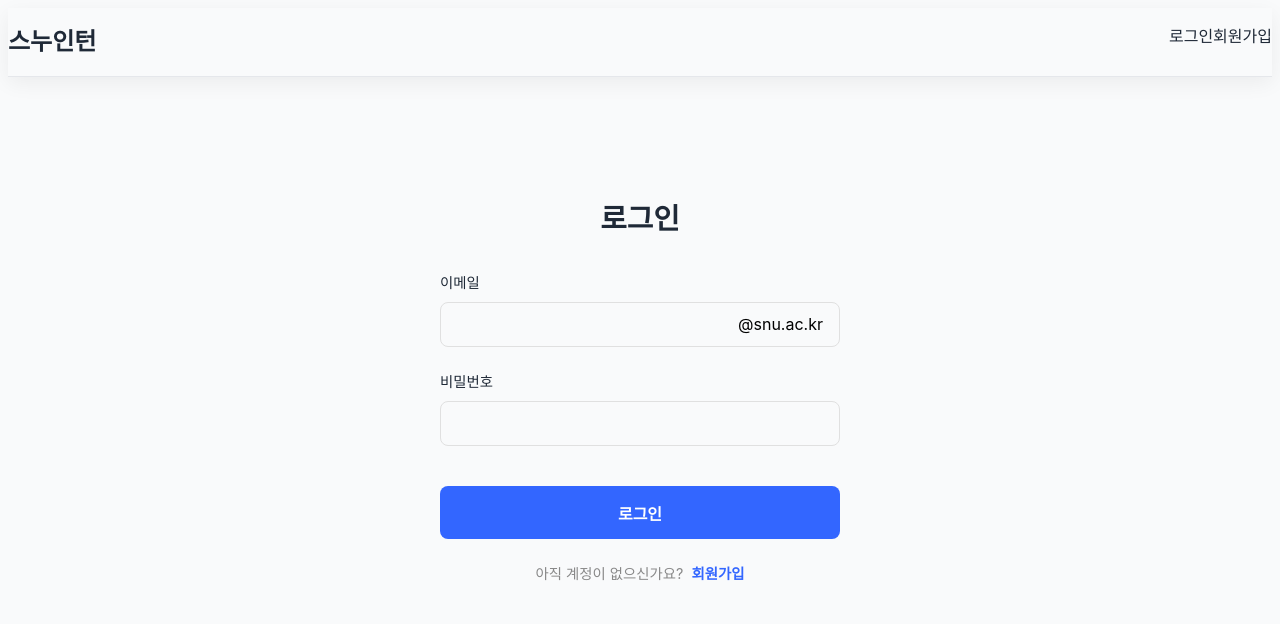
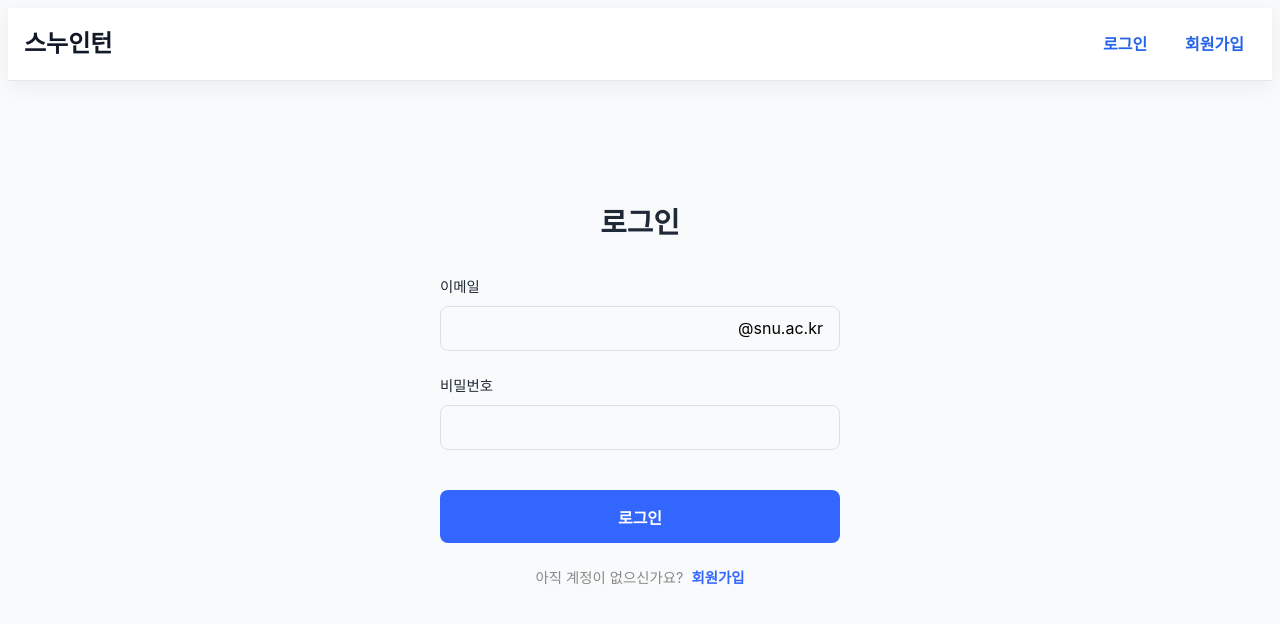
Before and after one commit to haram831/week5_waffle-snuIntern, a React (Vite) app: page /login in a window 1280 px wide. Shown: the top 624 px of the page. Built offline with nearby package versions, Linux system fonts and the light colour scheme.

Commit message:
Update Header.module.css

```diff
--- a/src/components/Header.module.css
+++ b/src/components/Header.module.css
@@ -1,16 +1,43 @@
 .header {
   width: 100%;
-  padding: var(--spacing-xl) 0;
-  border-bottom: 1px solid var(--border-color);
-  margin-bottom: var(--spacing-xxl);
-  box-shadow: var(--shadow-md);
+  padding: var(--spacing-xl, 16px) 0;
+  border-bottom: 1px solid var(--border-color, #e5e7eb);
+  margin-bottom: var(--spacing-xxl, 32px);
+  box-shadow: var(--shadow-md, 0 2px 8px rgba(0, 0, 0, 0.06));
   display: flex;
+  align-items: center;
   justify-content: space-between;
+  background: var(--surface, #fff);
 }
 
 .title {
-  font-size: var(--font-size-xxl);
-  text-align: center;
+  font-size: var(--font-size-xxl, 24px);
+  font-weight: 700;
   margin: 0;
-  padding: 0;
+  padding: 0 var(--spacing-xl, 16px);
+  color: var(--text-strong, #111827);
 }
+
+.menu {
+  display: flex;
+  align-items: center;
+  gap: var(--spacing-lg, 14px);
+  padding: 0 var(--spacing-xl, 16px);
+}
+
+.link {
+  text-decoration: none;
+  font-weight: 600;
+  color: var(--primary-color, #2563eb);
+  padding: 8px 12px;
+  border-radius: 10px;
+  transition: background 0.2s ease, color 0.2s ease, transform 0.05s ease;
+}
+
+.link:hover {
+  background: color-mix(in srgb, var(--primary-color, #2563eb) 12%, white);
+}
+
+.link:active {
+  transform: translateY(1px);
+}
```
